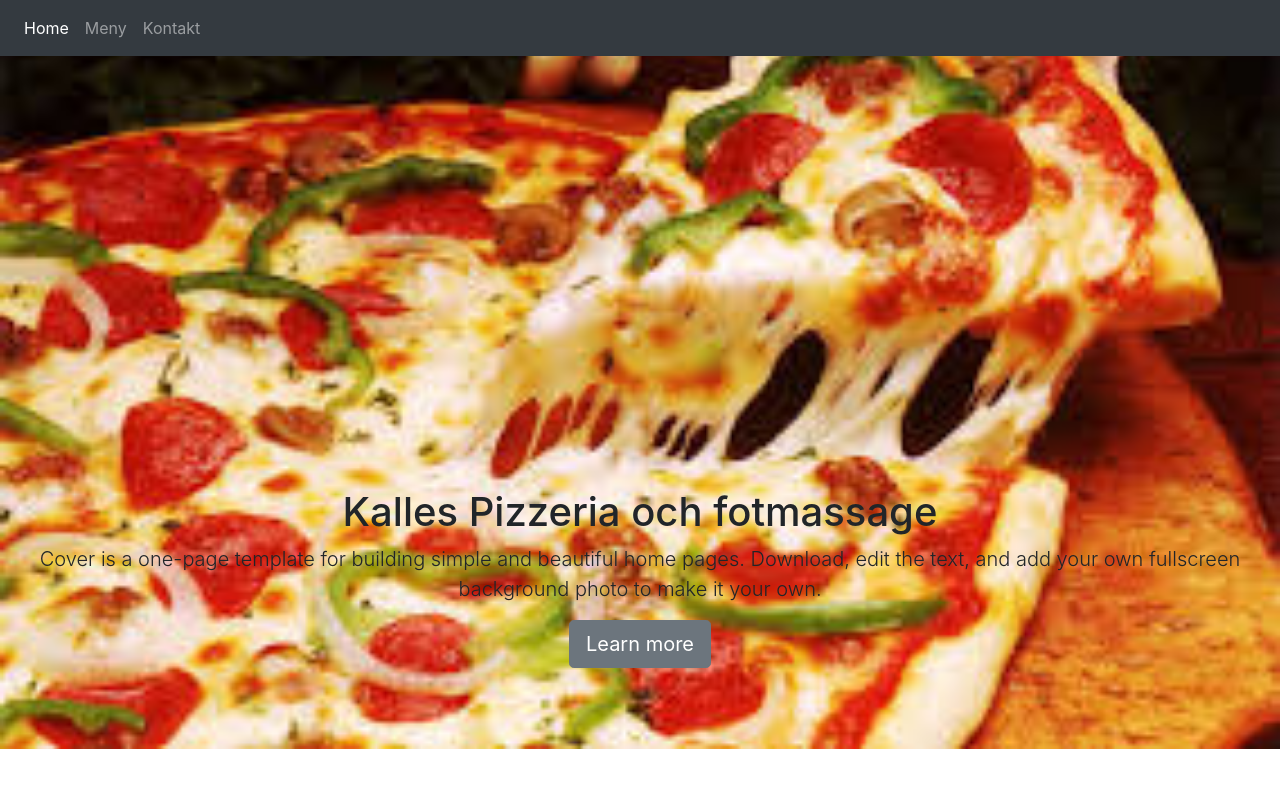
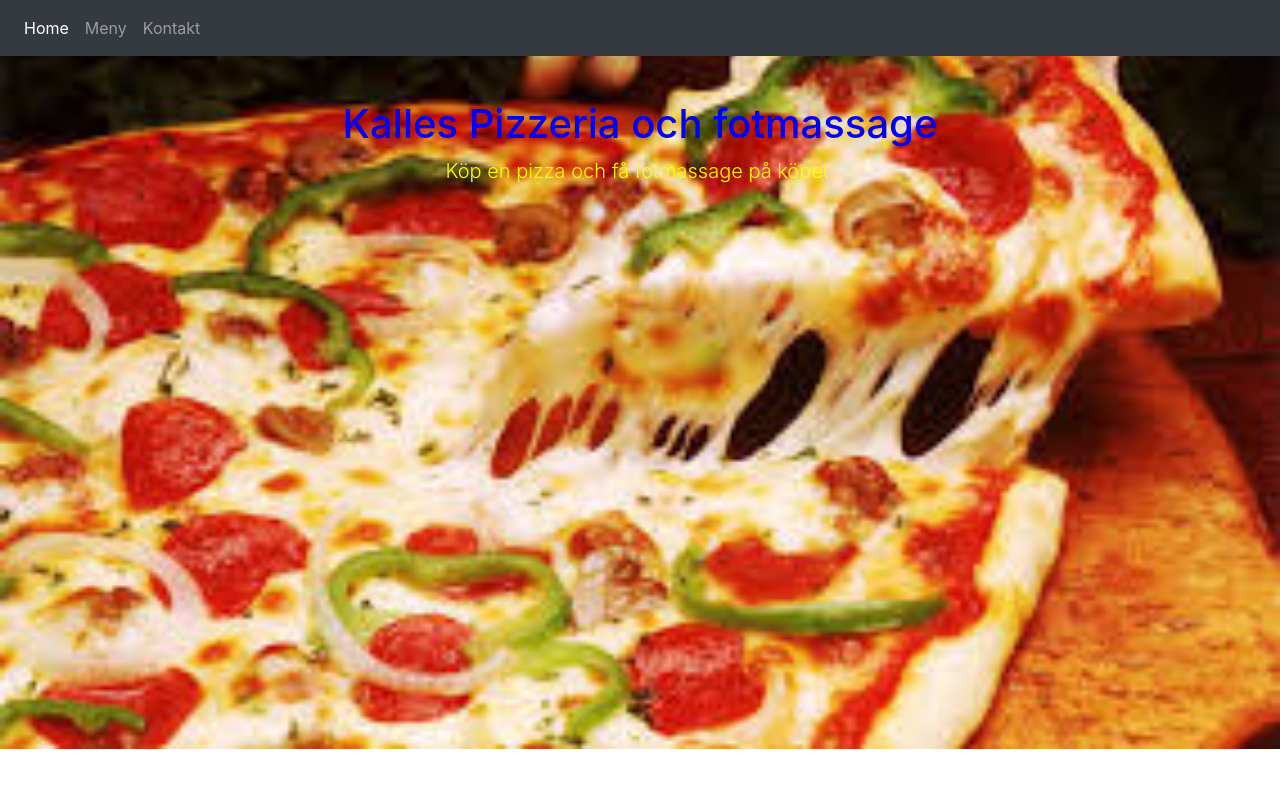
Before and after one commit to oskarmorell/Kalles-Pizzeria, a plain HTML site: page KallesHemsida.html in a window 1280 px wide. Drawn offline with nearby package versions, Linux system fonts and the light colour scheme.

Commit message:
fixar home

```diff
--- a/Kalles.css
+++ /dev/null
@@ -1,4 +0,0 @@
-#div-with-bg
-{
-    background: color url('pizza1.jpg') others;
-}
--- a/KallesHemsida.html
+++ b/KallesHemsida.html
@@ -14,6 +14,13 @@
         background-repeat: no-repeat;
         background-position: center;
         background-size: cover;
+      }
+      h1{
+        padding-top: 100px;
+        color:blue;
+      }
+      p{
+        color:yellow;
       }
     </style>
   </head>
@@ -37,19 +44,9 @@
             </div>
           </nav>
         </head>
-          <div class="cover-container d-flex w-100 h-100 p-3 mx-auto flex-column">
-            <header class="masthead mb-auto">
-              <div class="inner">
-                <h3 class="masthead-brand">Cover</h3>
-              </div>
-            </header>
-
             <main role="main" class="inner cover">
-              <h1 class="cover-heading" align="center">Kalles Pizzeria och fotmassage</h1>
-              <p class="lead" align="center"> Cover is a one-page template for building simple and beautiful home pages. Download, edit the text, and add your own fullscreen background photo to make it your own.</p>
-              <p class="lead" align="center">
-                <a href="#" class="btn btn-lg btn-secondary">Learn more</a>
-              </p>
+              <h1 class="cover-heading texter" align="center">Kalles Pizzeria och fotmassage</h1>
+              <p class="lead texter" align="center">Köp en pizza och få fotmassage på köpet!</p>
             </main>
           </div>
   </body>
```
Also changed, not shown: KallesKontakt.html (+3 -0 lines), fotmassage.jpg (renamed from formassage.jpg), pepe.png (added).
